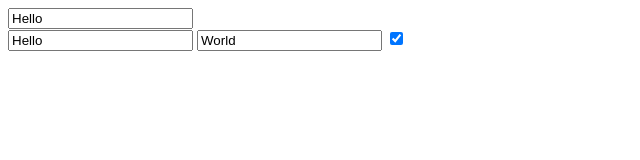
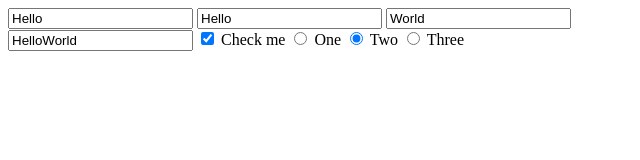
Before and after one commit to DanielNekrasov/reactive-form, a website built with webpack: page index.html in a window 1280 px wide. Shown: the whole page, without its empty margins (0-640 px from the left). Built offline with nearby package versions, Linux system fonts and the light colour scheme.

Commit message:
typescript + refactor

```diff
--- a/index.html
+++ b/index.html
@@ -9,14 +9,45 @@
 
   <body>
     <form action="" id="form">
-      <input type="text" name="prop1" />
-      <br />
+      <label>
+        <input type="text" name="prop1" />
+      </label>
+      <label>
+        <input type="text" name="prop1" />
+      </label>
+      <label>
+        <input type="text" name="prop2" />
+      </label>
 
-      <input type="text" name="prop1" />
+      <br>
 
-      <input type="text" name="prop2" />
+      <label>
+        <input type="text" name="prop5" />
+      </label>
 
-      <input type="checkbox" name="prop3">
+      <!-- Checkbox-->
+      <label>
+        <input type="checkbox" name="prop3">
+        Check me
+      </label>
+
+      <!-- Radio-->
+      <label>
+        <input type="radio" name="prop4" value="one">
+        One
+      </label>
+      <label>
+        <input type="radio" name="prop4" value="two">
+        Two
+      </label>
+      <label>
+        <input type="radio" name="prop4" value="three">
+        Three
+      </label>
+
+      <div id="output">
+
+      </div>
     </form>
 
     <script src="./dist/bundle.js"></script>
--- a/src/ReForm/core/dep.ts
+++ b/src/ReForm/core/dep.ts
@@ -1,5 +1,8 @@
 // Dependency class
 export default class Dep {
+    private subscribers: { (): void; }[];
+    public static target: { (): void } | null;
+
     constructor() {
         this.subscribers = []
     }
--- a/src/ReForm/core/observe-props.ts
+++ b/src/ReForm/core/observe-props.ts
@@ -7,6 +7,7 @@ export default function observeProps(object) {
 
         Object.defineProperty(object, key, {
             get: function () {
+                // console.log(currentValue);
                 dep.depend();
                 return currentValue;
             },
--- a/src/ReForm/core/watcher.ts
+++ b/src/ReForm/core/watcher.ts
@@ -1,6 +1,6 @@
 import Dep from './dep';
 
-export default function watcher(myTargetFn) {
+export default function watcher(myTargetFn: { (): void }) {
     Dep.target = myTargetFn;
     Dep.target();
     Dep.target = null;
--- a/src/ReForm/index.ts
+++ b/src/ReForm/index.ts
@@ -1,45 +1,66 @@
 import observeProps from './core/observe-props';
 import watcher from './core/watcher';
 
-type config  = {
+type config = {
     el: string
-    data: object
+    data: object,
+    computed: any
 }
 
 export default function ReForm(props: config) {
-    const { data, el } = props;
+    const {data, el, computed} = props;
     const form = document.querySelector(el);
+
+    if (!form) {
+        throw 'The form element is not found';
+    }
 
     observeProps(data);
 
-    if(form){
     Object.keys(data).forEach(prop => {
-            const inputElements = form.querySelectorAll(`input[name="${prop}"]`);
+        const inputElements = form.querySelectorAll(`input[name="${prop}"]`) as NodeListOf<HTMLInputElement>;
 
         for (const inputElem of inputElements) {
-                if (inputElem.type === 'checkbox') {
+            switch (inputElem.type) {
+                case "checkbox":
                     watcher(() => {
                         inputElem.checked = data[prop];
                     });
-                } else {
+                    break;
+                case "radio":
+                    watcher(() => {
+                        inputElem.checked = data[prop] === inputElem.value;
+                    });
+                    break;
+                default:
                     watcher(() => {
                         inputElem.value = data[prop];
                     });
+                    break;
             }
         }
     });
 
+    Object.keys(computed).forEach(prop => {
+        const inputElements = form.querySelectorAll(`input[name="${prop}"]`) as NodeListOf<HTMLInputElement>;
+
+        for (const inputElem of inputElements) {
+            watcher(() => {
+                inputElem.value = computed[prop].call(data);
+            });
+        }
+    });
+
     form.addEventListener('input', (event) => {
-            const inputElem = event.target;
-            if (inputElem){
-                const prop = inputElem.name;
+        const inputElem = event.target as HTMLInputElement,
+            prop = inputElem.name;
 
-                if(inputElem.type === 'checkbox') {
+        if (inputElem.type === 'checkbox') {
             data[prop] = inputElem.checked;
         } else {
             data[prop] = inputElem.value;
         }
+    });
+
+    return computed;
 }
-        });
-    }
-}
--- a/src/index.ts
+++ b/src/index.ts
@@ -1,10 +1,16 @@
 import ReForm from './ReForm/index';
 
-const app = new ReForm({
+new ReForm({
     el: '#form',
     data: {
         prop1: "Hello",
         prop2: "World",
-        prop3: true
+        prop3: true,
+        prop4: 'two'
+    },
+    computed: {
+        prop5: function () {
+            return this.prop1 + this.prop2
+        }
     }
 });
--- a/tsconfig.json
+++ b/tsconfig.json
@@ -9,8 +9,8 @@
     "noImplicitAny": false,
     "declarationDir": "dist/types",
     "declaration": true,
-    "target": "es2015",
-    "module": "es2015",
+    "target": "es2016",
+    "module": "es6",
     "strict": true
   },
   "include": [
```
Lines whose indentation alone changed are shown as unchanged.
